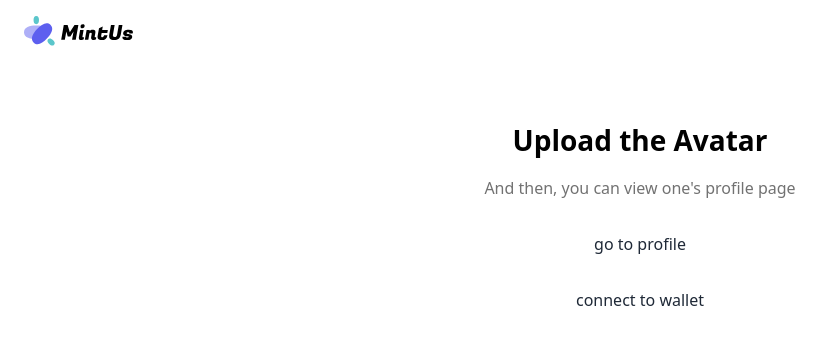
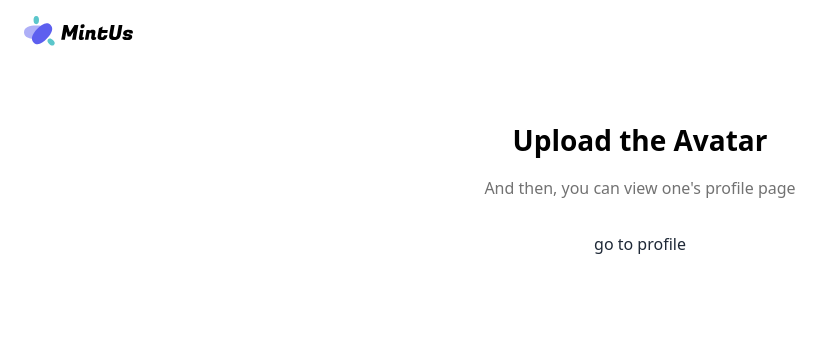
Before and after one commit to mintus-project/mintus-mobile, a Vue app: page /#/upload-avatar in a window 1280 px wide. Shown: the top 344 px of the page, without its empty margins (0-834 px from the left). Built offline with nearby package versions, Linux system fonts and the light colour scheme; no server answers.

Commit message:
fix: 删除连接钱包相关逻辑

```diff
--- a/src/pages/upload-avatar/UploadAvatarPage.vue
+++ b/src/pages/upload-avatar/UploadAvatarPage.vue
@@ -1,6 +1,4 @@
 <script setup>
-import { WalletService } from '@/services'
-
 const router = useRouter()
 
 const isUploadBtnLoading = ref(false)
@@ -58,9 +56,6 @@ const onFinish = async (res) => {
       <MUButton @click="$router.push('/profile/0xE54538f63f6d69201A41716248DBaF65186de1C4')">
         go to profile
       </MUButton>
-      <MUButton @click="WalletService.getAccount">
-        connect to wallet
-      </MUButton>
     </div>
   </MUSiteDynamicBackground>
 </template>
--- a/src/services/index.js
+++ b/src/services/index.js
@@ -1,5 +1,3 @@
 import ContractObj from './contract'
-import WalletObj from './wallet'
 
 export const ContractService = ContractObj
-export const WalletService = WalletObj
--- a/src/services/wallet.js
+++ /dev/null
@@ -1,42 +0,0 @@
-/* eslint-disable no-console */
-import WalletConnectProvider from '@walletconnect/web3-provider'
-import { providers } from 'ethers'
-
-export const getAccount = async () => {
-  try {
-    const provider = new WalletConnectProvider({
-      // infuraId: '774b1e4252de48c3997d66ac5f5078d8', // web3modal官方测试网的InfuraId
-      rpc: {
-        // 1: 'https://rpc.ankr.com/eth',
-        97: 'https://data-seed-prebsc-1-s1.binance.org:8545',
-      },
-    })
-    await provider.enable()
-    const walletProvider = new providers.Web3Provider(provider)
-    window.WalletProvider = walletProvider
-
-    // 账户变化
-    provider.on('accountsChanged', (accounts) => {
-      console.log('accountsChanged: ', accounts)
-    })
-
-    // chainId变更
-    provider.on('chainChanged', (chainId) => {
-      console.log('chainChanged: ', chainId)
-    })
-
-    // 会话断开连接
-    provider.on('disconnect', (code, reason) => {
-      console.log('disconnect: ', code, reason)
-    })
-  }
-  catch (e) {
-    console.error('Wallet.getAccount: ', e)
-  }
-}
-
-const WalletService = {
-  getAccount,
-}
-
-export default WalletService
```
Also changed, not shown: package.json (+1 -6 lines), 1 other file (tests, documents, lock files or other folders).
